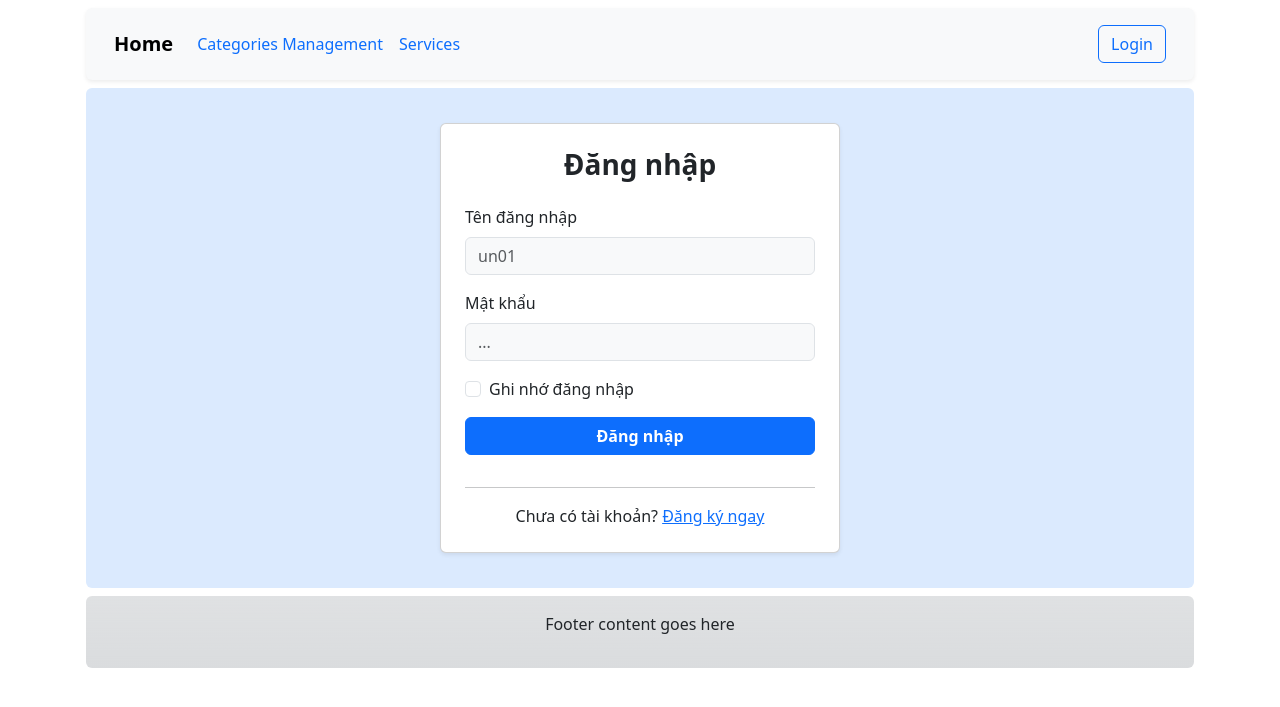
After one commit to dangminhphuong-code/Web_W08, a Node server app: page /auth/login in a window 1280 px wide. The commit adds this page. Shown: the top 707 px of the page. Run offline with Node 20, Linux system fonts and the light colour scheme; some libraries are stand-ins or nearby versions.

Commit message:
Update feature login

```diff
--- /dev/null
+++ b/controllers/auth.c.js
@@ -0,0 +1,97 @@
+import userM from "../models/user.m.js";
+import bcrypt from "bcryptjs";
+
+export const getLogin = (req, res) => {
+    res.render("auth/login", { layout: "auth" });
+};
+
+export const getRegister = (req, res) => {
+    res.render("auth/register", { layout: "auth" });
+};
+
+// Controller to handle user Logout
+export const getLogout = (req, res) => {
+    req.session.destroy((err) => {
+        if (err) {
+            return res.status(500).json({ error: 'Failed to logout' });
+        }
+        res.redirect('/auth/login');
+    });
+};
+
+// Controller to handle user Login
+export const postLogin = async (req, res) => {
+    const { username, password, remember } = req.body;
+    try {
+        // Retrieve user by username
+        const user = await userM.oneByUsername(username);
+        if (!user) {
+            return res.render("auth/login", { layout: "auth", error: 'Invalid username or password' });
+        }
+        // Compare provided password with stored hashed password
+        const isPasswordValid = bcrypt.compareSync(password, user.password);
+        if (!isPasswordValid) {
+            return res.render("auth/login", { layout: "auth", error: 'Invalid username or password' });
+        }
+        // Login successful
+        req.session.userId = user.id;
+
+        // hàm xử lý nhớ đăng nhập
+        if(remember) {
+            req.session.cookie.maxAge = 7 * 24 * 60 * 60 * 1000; // 7 days
+        } else {
+            req.session.cookie.expires = false;
+        }
+
+        res.render("auth/loginSuccess", {
+            layout: "auth",
+            user: {
+                username: user.username,
+                name: user.name,
+                email: user.email,
+                initials: user.name.split(' ').map(n => n.charAt(0).toUpperCase()).join('')
+            }
+        });
+    } catch (error) {
+        console.error(error);
+        res.status(500).json({ error: 'Internal server error' });
+    }
+};
+
+// Controller to handle user registration
+export const postRegister = async (req, res) => {
+    const { username, name, email, password } = req.body;
+    try {
+        // Check if username already exists
+        const existingUser = await userM.oneByUsername(username);
+        if (existingUser) {
+            return res.render("auth/register", {
+                layout: "auth",
+                error: 'Username already taken',
+                form: { username, name, email }
+            });
+        }
+        // Hash the password
+        const hashedPassword = bcrypt.hashSync(password, 10);
+        // Create new user object
+        const newUser = {
+            username,
+            name,
+            email,
+            password: hashedPassword
+        };
+        // Add the new user to the database
+        const userId = await userM.add(newUser);
+        res.render("auth/loginSuccess", {
+            layout: "auth",
+            user: {
+                username: username,
+                name: name,
+                email: email,
+                initials: name.split(' ').map(n => n.charAt(0).toUpperCase()).join('')
+            }
+        });
+    } catch (error) {
+        res.status(500).json({ error: 'Internal server error' });
+    }
+};
--- a/controllers/home.c.js
+++ b/controllers/home.c.js
@@ -10,6 +10,7 @@ const pageSize = 3;
 export const getPaginatedProductsAndCategories = async(req, res)=>{
   const {page} = req.params;
   const {products, toal, safePage, safePageSize} = await productM.allWithPagination(page, pageSize);
+  const total = await productM.countAll();
   const totalPages = Math.ceil(total / safePageSize);
   const categories = await categoryM.all();
   res.render("product/productsWithPaging", {products, categories, totalPages, page: safePage, enablePrev: safePage > 1 && totalPages > 1, enableNext: safePage < totalPages && totalPages > 1});
--- a/models/product.m.js
+++ b/models/product.m.js
@@ -29,4 +29,10 @@ export default {
 
             return {products, safePage, safePageSize, total: total.total};
     },
+
+    countAll: async () => {
+        // Đếm cột id (hoặc ProID) và đặt alias là 'total'
+        const result = await db(TABLE_NAME).count('* as total').first();
+        return result.total;
+    },
 }
--- a/package.json
+++ b/package.json
@@ -8,9 +8,11 @@
     "dev": "nodemon server.js"
   },
   "dependencies": {
+    "bcryptjs": "^3.0.3",
     "dotenv": "^17.2.3",
     "express": "^5.1.0",
     "express-handlebars": "^8.0.3",
+    "express-session": "^1.18.2",
     "knex": "^3.1.0",
     "pg": "^8.16.3"
   }
--- a/server.js
+++ b/server.js
@@ -3,7 +3,7 @@ const app = express();
 
 const port = 3000;
 
-
+import userM from './models/user.m.js';
 //set up Handlebars view engine
 import {create} from 'express-handlebars';
 // Configure Handlebars
@@ -45,9 +45,41 @@ import { fileURLToPath } from 'url';
 const __filename = fileURLToPath(import.meta.url);
 const __dirname = path.dirname(__filename);
 app.use('/imgs', express.static(__dirname + '/assets/imgs'));
-import homeRouter from './routers/home.r.js';
-import categoryRouter from './routers/category.r.js';
-import productRouter from './routers/product.r.js';
+
+// Import session
+import session from 'express-session';
+app.use(session({
+    secret: 'SECRET_KEY_CUA_BAN',
+    resave: false,
+    saveUninitialized: true,
+    cookie: { secure: false } // Đặt secure: true nếu dùng HTTPS
+}));
+
+// 2. THÊM ĐOẠN MIDDLEWARE NÀY (Đặt ngay sau app.use(session...))
+app.use(async (req, res, next) => {
+    if (req.session.userId) {
+        // Nếu có userId trong session (đã đăng nhập)
+        try {
+            const user = await userM.oneById(req.session.userId);
+            if (user) {
+                // Tạo biến initials (VD: Nguyễn Văn A -> NVA) để hiện lên Avatar
+                const initials = user.name
+                    .split(' ')
+                    .map(n => n.charAt(0).toUpperCase())
+                    .join('');
+
+                // Gán user vào res.locals để mọi View (hbs) đều dùng được
+                res.locals.user = {
+                    ...user,
+                    initials: initials
+                };
+            }
+        } catch (error) {
+            console.error('Error loading user:', error);
+        }
+    }
+    next(); // Cho phép chạy tiếp sang các Router bên dưới
+});
 
 
 // ...existing code...
@@ -111,4 +143,9 @@ app.use('/', homeRouter);
 app.use('/categories', categoryRouter);
 app.use('/products', productRouter);
 
+import homeRouter from './routers/home.r.js';
+import categoryRouter from './routers/category.r.js';
+import productRouter from './routers/product.r.js';
+import authRouter from './routers/auth.r.js';
+app.use('/auth', authRouter);
 app.listen(port, () => console.log(`Example app listening on port ${port}!`));
--- /dev/null
+++ b/views/auth/login.hbs
@@ -0,0 +1,33 @@
+<div class="card shadow-sm" style="width: 400px; background-color: white;">
+    <div class="card-body p-4">
+        <h3 class="card-title text-center mb-4 fw-bold">Đăng nhập</h3>
+
+        {{#if error}}
+        <div class="alert alert-danger">{{error}}</div>
+        {{/if}}
+
+        <form method="POST" action="/auth/login">
+            <div class="mb-3">
+                <label for="username" class="form-label">Tên đăng nhập</label>
+                <input type="text" class="form-control bg-light" id="username" name="username" placeholder="un01" value="{{username}}" required>
+            </div>
+
+            <div class="mb-3">
+                <label for="password" class="form-label">Mật khẩu</label>
+                <input type="password" class="form-control bg-light" id="password" name="password" placeholder="..." required>
+            </div>
+
+            <div class="mb-3 form-check">
+                <input type="checkbox" class="form-check-input" id="remember" name="remember">
+                <label class="form-check-label" for="remember">Ghi nhớ đăng nhập</label>
+            </div>
+
+            <button type="submit" class="btn btn-primary w-100 mb-3 fw-bold">Đăng nhập</button>
+        </form>
+
+        <hr>
+        <p class="text-center mb-0">
+            Chưa có tài khoản? <a href="/auth/register" class="text-decoration-underline">Đăng ký ngay</a>
+        </p>
+    </div>
+</div>
--- /dev/null
+++ b/views/layouts/auth.hbs
@@ -0,0 +1,37 @@
+<!DOCTYPE html>
+<html lang="en">
+<head>
+    <meta charset="UTF-8">
+    <meta name="viewport" content="width=device-width, initial-scale=1.0">
+    <title>Authentication</title>
+    <link href="https://cdn.jsdelivr.net/npm/bootstrap@5.3.2/dist/css/bootstrap.min.css" rel="stylesheet">
+    <script src="https://cdn.jsdelivr.net/npm/bootstrap@5.3.2/dist/js/bootstrap.bundle.min.js"></script>
+    <style>
+        /* CSS chỉnh màu nền giống trong ảnh */
+        .auth-wrapper {
+            background-color: #dbeafe; /* Màu xanh nhạt */
+            min-height: 500px;
+            display: flex;
+            align-items: center;
+            justify-content: center;
+        }
+    </style>
+</head>
+<body>
+    <div class="container">
+        <div class="row mt-2 mx-1">
+            {{> nav}}
+        </div>
+
+        <div class="row mt-2 mx-1">
+            <div class="col-12 auth-wrapper rounded p-3">
+                {{{body}}}
+            </div>
+        </div>
+
+        <div class="row mt-2 mx-1">
+            {{> footer}}
+        </div>
+    </div>
+</body>
+</html>
--- a/views/partials/nav.hbs
+++ b/views/partials/nav.hbs
@@ -1,10 +1,63 @@
-<nav class="navbar bg-info bg-gradient bg-opacity-25 flex-column align-items-start flex-sm-row p-3 rounded"><a href="/" class="navbar-brand">Home</a>
-<button class="navbar-toggler d-sm-none" type="button">
-    <span class="navbar-toggler-icon"></span>
-</button>
-<ul class="nav flex-column flex-sm-row">
-    <li class="nav-item"> <a class="nav-link" href="#">About</a></li>
-    <li class="nav-item"><a class="nav-link" href="#">Services</a></li>
-    <li class="nav-item"><a class="nav-link" href="#">Contact</a></li>
-</ul>
+<nav class="navbar navbar-expand-lg bg-light rounded shadow-sm p-3">
+  <div class="container-fluid">
+    <a class="navbar-brand fw-bold" href="/">Home</a>
+
+    <div class="collapse navbar-collapse">
+      <ul class="navbar-nav me-auto mb-2 mb-lg-0">
+        <li class="nav-item">
+          <a class="nav-link text-primary" href="/categories">Categories
+            Management</a>
+        </li>
+        <li class="nav-item">
+          <a class="nav-link text-primary" href="#">Services</a>
+        </li>
+      </ul>
+
+      <ul class="navbar-nav ms-auto">
+        {{#unless user}}
+          <li class="nav-item">
+            <a class="btn btn-outline-primary" href="/auth/login">Login</a>
+          </li>
+        {{/unless}}
+
+        {{#if user}}
+          <li class="nav-item dropdown">
+            <a
+              class="btn btn-info bg-opacity-25 dropdown-toggle d-flex align-items-center border-0"
+              href="#"
+              role="button"
+              data-bs-toggle="dropdown"
+              aria-expanded="false"
+            >
+              <span
+                class="badge rounded-circle d-flex justify-content-center align-items-center bg-warning text-dark me-2"
+                style="width: 30px; height: 30px; font-size: 14px;"
+              >
+                {{user.initials}}
+              </span>
+              <span class="fw-semibold">{{user.username}}</span>
+            </a>
+
+            <ul class="dropdown-menu dropdown-menu-end shadow">
+              <li>
+                <span class="dropdown-item-text fw-bold">{{user.name}}</span>
+              </li>
+              <li>
+                <span
+                  class="dropdown-item-text text-muted small"
+                >{{user.email}}</span>
+              </li>
+              <li><hr class="dropdown-divider" /></li>
+              <li>
+                <a
+                  class="dropdown-item text-danger"
+                  href="/auth/logout"
+                >Logout</a>
+              </li>
+            </ul>
+          </li>
+        {{/if}}
+      </ul>
+    </div>
+  </div>
 </nav>
```
Also changed, not shown: db/seeds/002_seed_users.js (added, +25 -0 lines), models/user.m.js (added, +24 -0 lines), routers/auth.r.js (added, +12 -0 lines), views/auth/loginSuccess.hbs (added, +18 -0 lines), views/auth/register.hbs (added, +42 -0 lines), db/migrations/001_add_users.js (added), 1 other file.
